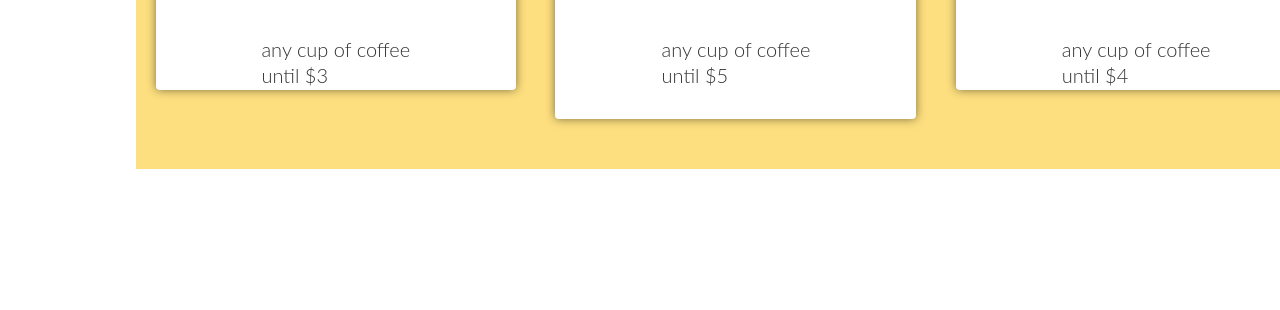
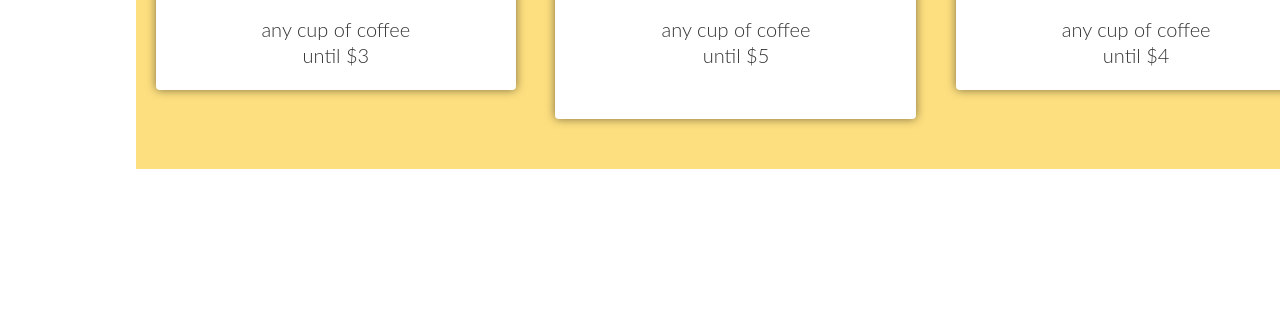
Before and after one commit to DeaDVocaLoiD/Kofe, a plain HTML site: page index.html in a window 1280 px wide. Shown: the part 490-800 px from the top of the page. Drawn offline with Linux system fonts and the light colour scheme.

Commit message:
Add files via upload

```diff
--- a/index.html
+++ b/index.html
@@ -20,8 +20,8 @@
       <img class="exp exp--one" src="images/smoke.png">
       <img src="images/cup1.png"></div>
     <p class="general__next general__next--text4">Bronze</p>
-    <p class="general__next general__next--text5">any cup of coffee
-      <br>until $3</p>
+    <span class="general__next general__next--text5">any cup of coffee</span>
+    <span class="general__next general__next--text5">until $3</span>
   </div>
 
 
@@ -30,11 +30,11 @@
   <div class="flex__col flex__col--big">
     <p class="general__next general__next--text2">$3</p>
     <div class="exp">
-     <img class="exp exp--one" src="images/smoke-two.png">
+      <img class="exp exp--one" src="images/smoke-two.png">
       <img src="images/cup-two2.png"></div>
     <p class="general__next general__next--text6">Gold</p>
-    <p class="general__next general__next--text7">any cup of coffee
-      <br>until $5</p>
+    <span class="general__next general__next--text7">any cup of coffee</span>
+    <span class="general__next general__next--text7">until $5</span>
   </div>
 
 
@@ -44,8 +44,8 @@
       <img class="exp exp--one" src="images/smoke-third.png">
       <img src="images/cup-third3.png"></div>
     <p class="general__next general__next--text8">Silver</p>
-    <p class="general__next general__next--text9">any cup of coffee
-      <br>until $4</p>
+    <span class="general__next general__next--text9">any cup of coffee</span>
+    <span class="general__next general__next--text9">until $4</span>
   </div>
 
 
```
